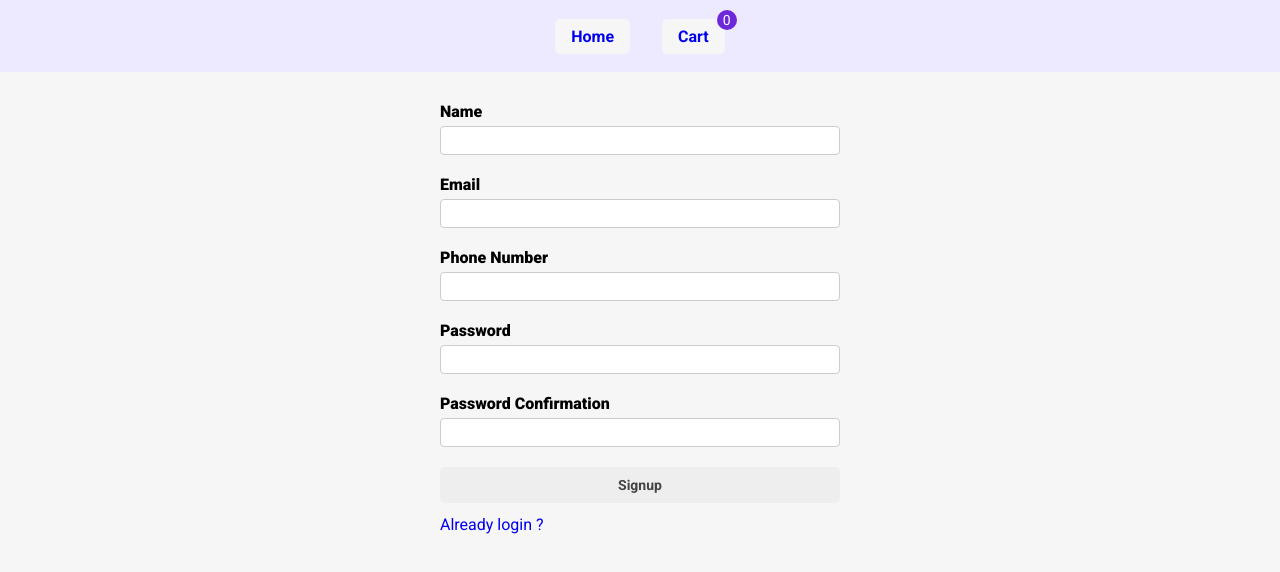
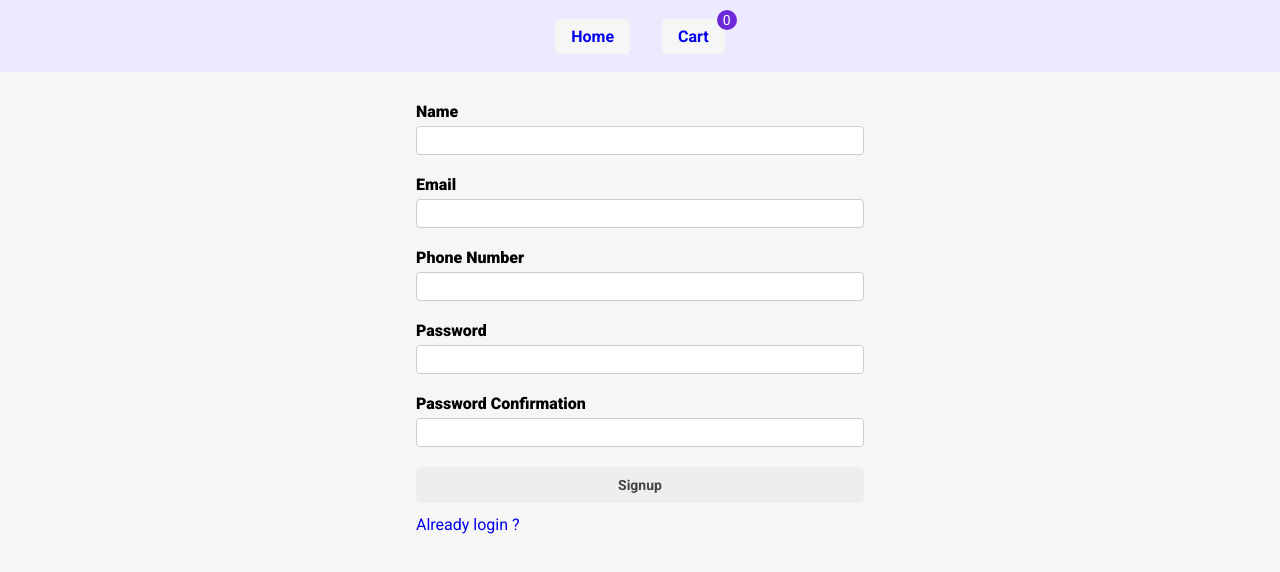
Before and after one commit to MiaadEstakhri/shopping-cart-React-, a React (Create React App) app: page /signup in a window 1280 px wide. Shown: the top 572 px of the page. Built offline with nearby package versions, Linux system fonts and the light colour scheme.

Commit message:
add history

```diff
--- a/src/common/input.css
+++ b/src/common/input.css
@@ -8,7 +8,7 @@ input[type="text"],
 input[type="tel"],
 input[type="email"],
 input[type="password"] {
-  width: 400px;
+  width: 35vw;
   padding: 6px 12px;
   display: block;
   background-color: #fff;
--- a/src/components/Login/Login.js
+++ b/src/components/Login/Login.js
@@ -2,7 +2,7 @@ import Input from "../../common/Input";
 import { useFormik } from "formik";
 import * as Yup from "yup";
 import "./login.css";
-import { Link } from "react-router-dom";
+import { Link, useNavigate } from "react-router-dom";
 import { loginUser } from "../../services/loginService";
 import { useState } from "react";
 import { toast } from "react-toastify";
@@ -20,6 +20,7 @@ const validationSchema = Yup.object({
 });
 
 const LoginForm = () => {
+  const history = useNavigate();
   const [error, setError] = useState(null);
   const onSubmit = async (values) => {
     // console.log(values);
@@ -27,6 +28,7 @@ const LoginForm = () => {
       await loginUser(values);
       setError(null);
       toast.success("ok");
+      history("/");
     } catch (error) {
       console.log(error);
       if (error.response && error.response.data.message)
--- a/src/components/Signup/Signup.js
+++ b/src/components/Signup/Signup.js
@@ -2,7 +2,7 @@ import Input from "../../common/Input";
 import { useFormik } from "formik";
 import * as Yup from "yup";
 import "./signup.css";
-import { Link } from "react-router-dom";
+import { Link, useNavigate } from "react-router-dom";
 import { signupUser } from "../../services/signupService";
 import { useState } from "react";
 import { toast } from "react-toastify";
@@ -39,6 +39,8 @@ const validationSchema = Yup.object({
 
 const SignupForm = () => {
   const [error, setError] = useState(null);
+  const history = useNavigate();
+
   const onSubmit = async (values) => {
     const { name, email, phoneNumber, password } = values;
     // console.log(values);
@@ -50,7 +52,8 @@ const SignupForm = () => {
     };
     try {
       await signupUser(userData);
-      toast.success("ok");
+      toast.success("Registration is done");
+      history("/");
     } catch (error) {
       console.log(error);
       if (error.response && error.response.data.message)
@@ -66,7 +69,6 @@ const SignupForm = () => {
     validateOnMount: true,
     enableReinitialize: true,
   });
-
 
   return (
     <section className="formContainer">
```
